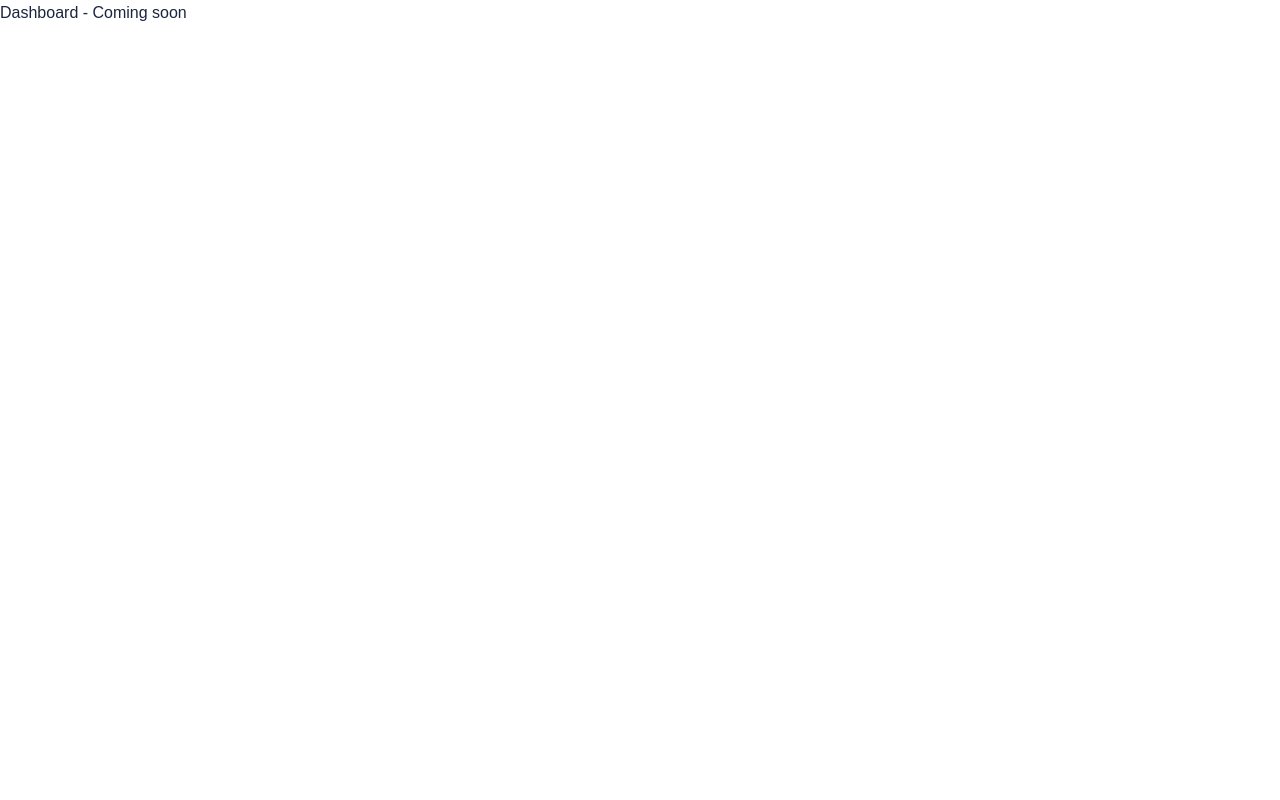
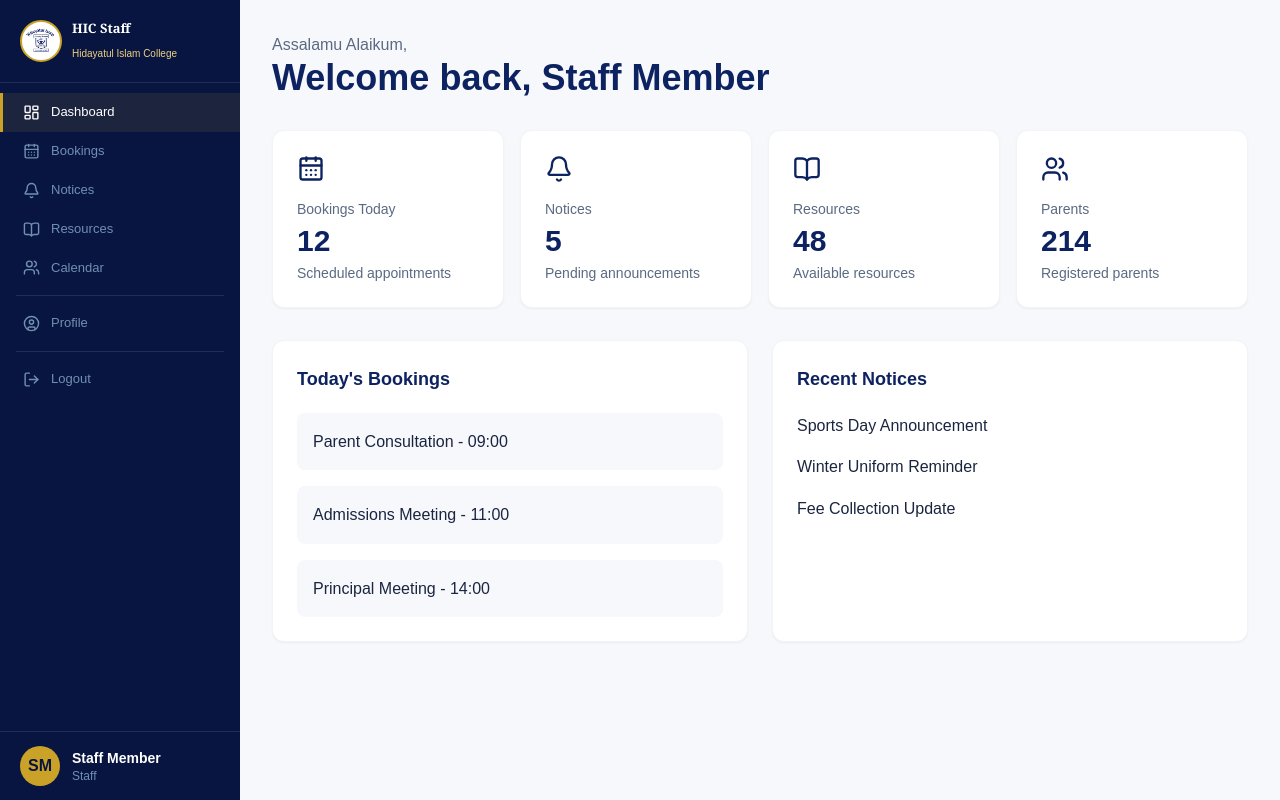
Before and after one commit to tashmacmay/hidayatul-islam-college-webapp-2.0, a Next.js app: page /staff/dashboard in a window 1280 px wide. Built offline with nearby package versions, Linux system fonts and the light colour scheme.

Commit message:
Add staff dashboard and sidebar

```diff
--- a/src/app/(parent)/layout.js
+++ b/src/app/(parent)/layout.js
@@ -1,3 +1,5 @@
+// layout.js
+
 import ParentSidebar from "@/components/parent/ParentSidebar";
 
 export default function ParentLayout({ children }) {
--- a/src/app/staff/dashboard/page.js
+++ b/src/app/staff/dashboard/page.js
@@ -1,3 +1,112 @@
-export default function DashboardPage() {
-  return <div>Dashboard - Coming soon</div>;
+import {
+  CalendarDays,
+  Bell,
+  BookOpen,
+  Users,
+} from "lucide-react";
+
+function StatCard({ icon, title, value, subtitle }) {
+  return (
+    <div className="rounded-xl border border-gray-100 bg-white p-6 shadow-sm">
+      <div className="mb-4 text-navy">
+        {icon}
+      </div>
+
+      <p className="text-sm text-text-muted">
+        {title}
+      </p>
+
+      <h3 className="mt-1 text-3xl font-bold text-navy">
+        {value}
+      </h3>
+
+      <p className="mt-1 text-sm text-text-muted">
+        {subtitle}
+      </p>
+    </div>
+  );
 }
+
+function DashboardCard({ title, children }) {
+  return (
+    <div className="rounded-xl border border-gray-100 bg-white p-6 shadow-sm">
+      <h2 className="mb-5 text-lg font-bold text-navy">
+        {title}
+      </h2>
+
+      {children}
+    </div>
+  );
+}
+
+export default function StaffDashboardPage() {
+  return (
+    <div>
+      <div className="mb-8">
+        <p className="text-text-muted">
+          Assalamu Alaikum,
+        </p>
+
+        <h1 className="text-4xl font-bold text-navy">
+          Welcome back, Staff Member
+        </h1>
+      </div>
+
+      <div className="mb-8 grid gap-4 md:grid-cols-2 xl:grid-cols-4">
+        <StatCard
+          icon={<CalendarDays size={28} />}
+          title="Bookings Today"
+          value="12"
+          subtitle="Scheduled appointments"
+        />
+
+        <StatCard
+          icon={<Bell size={28} />}
+          title="Notices"
+          value="5"
+          subtitle="Pending announcements"
+        />
+
+        <StatCard
+          icon={<BookOpen size={28} />}
+          title="Resources"
+          value="48"
+          subtitle="Available resources"
+        />
+
+        <StatCard
+          icon={<Users size={28} />}
+          title="Parents"
+          value="214"
+          subtitle="Registered parents"
+        />
+      </div>
+
+      <div className="grid gap-6 lg:grid-cols-2">
+        <DashboardCard title="Today's Bookings">
+          <div className="space-y-4">
+            <div className="rounded-lg bg-off-white p-4">
+              Parent Consultation - 09:00
+            </div>
+
+            <div className="rounded-lg bg-off-white p-4">
+              Admissions Meeting - 11:00
+            </div>
+
+            <div className="rounded-lg bg-off-white p-4">
+              Principal Meeting - 14:00
+            </div>
+          </div>
+        </DashboardCard>
+
+        <DashboardCard title="Recent Notices">
+          <div className="space-y-4">
+            <p>Sports Day Announcement</p>
+            <p>Winter Uniform Reminder</p>
+            <p>Fee Collection Update</p>
+          </div>
+        </DashboardCard>
+      </div>
+    </div>
+  );
+}
--- /dev/null
+++ b/src/app/staff/layout.js
@@ -0,0 +1,13 @@
+import StaffSidebar from "@/components/staff/StaffSidebar";
+
+export default function StaffLayout({ children }) {
+  return (
+    <div className="flex min-h-screen bg-[#f7f8fc]">
+      <StaffSidebar />
+
+      <main className="ml-[240px] flex-1 p-8">
+        {children}
+      </main>
+    </div>
+  );
+}
--- /dev/null
+++ b/src/components/staff/StaffSidebar.js
@@ -0,0 +1,134 @@
+"use client";
+
+import Link from "next/link";
+import { usePathname } from "next/navigation";
+
+import {
+  LayoutDashboard,
+  CalendarDays,
+  Bell,
+  BookOpen,
+  Users,
+  UserCircle,
+  LogOut,
+} from "lucide-react";
+
+const links = [
+  {
+    name: "Dashboard",
+    href: "/staff/dashboard",
+    icon: LayoutDashboard,
+  },
+  {
+    name: "Bookings",
+    href: "/staff/bookings",
+    icon: CalendarDays,
+  },
+  {
+    name: "Notices",
+    href: "/staff/notices",
+    icon: Bell,
+  },
+  {
+    name: "Resources",
+    href: "/staff/resources",
+    icon: BookOpen,
+  },
+  {
+    name: "Calendar",
+    href: "/staff/calendar",
+    icon: Users,
+  },
+];
+
+export default function StaffSidebar() {
+  const pathname = usePathname();
+
+  return (
+    <aside className="fixed left-0 top-0 bottom-0 z-50 flex w-[240px] flex-col bg-navy-dark">
+
+      {/* Logo */}
+      <div className="flex items-center gap-[10px] border-b border-white/10 px-5 py-[18px]">
+        <img
+          src="/images/HIC_Logo2.png"
+          alt="HIC Logo"
+          className="h-[42px] w-[42px] rounded-full border-2 border-gold bg-white p-[2px]"
+        />
+
+        <div>
+          <strong className="block font-serif text-[13px] font-bold text-white">
+            HIC Staff
+          </strong>
+
+          <span className="text-[10px] text-gold-light">
+            Hidayatul Islam College
+          </span>
+        </div>
+      </div>
+
+      {/* Navigation */}
+      <div className="flex-1 overflow-y-auto py-[10px]">
+        {links.map((link) => {
+          const Icon = link.icon;
+
+          const active = pathname === link.href;
+
+          return (
+            <Link
+              key={link.href}
+              href={link.href}
+              className={`flex items-center gap-[11px] border-l-[3px] px-5 py-[9px] text-[13px] font-medium transition-all ${
+                active
+                  ? "border-gold bg-[#c9a2271a] text-white"
+                  : "border-transparent text-[#7090b0] hover:bg-white/5 hover:text-white"
+              }`}
+            >
+              <Icon size={17} />
+
+              <span>{link.name}</span>
+            </Link>
+          );
+        })}
+
+        <div className="mx-4 my-2 h-px bg-white/10" />
+
+        <Link
+          href="/staff/profile"
+          className="flex items-center gap-[11px] border-l-[3px] border-transparent px-5 py-[9px] text-[13px] font-medium text-[#7090b0] hover:bg-white/5 hover:text-white"
+        >
+          <UserCircle size={17} />
+          Profile
+        </Link>
+
+        <div className="mx-4 my-2 h-px bg-white/10" />
+
+        <Link
+          href="/logout"
+          className="flex items-center gap-[11px] border-l-[3px] border-transparent px-5 py-[9px] text-[13px] font-medium text-[#7090b0] hover:bg-white/5 hover:text-white"
+        >
+          <LogOut size={17} />
+          Logout
+        </Link>
+      </div>
+
+      {/* User */}
+      <div className="border-t border-white/10 px-5 py-[14px]">
+        <div className="flex items-center gap-3">
+          <div className="flex h-10 w-10 items-center justify-center rounded-full bg-gold font-bold text-navy-dark">
+            SM
+          </div>
+
+          <div>
+            <div className="text-sm font-semibold text-white">
+              Staff Member
+            </div>
+
+            <div className="text-xs text-[#7090b0]">
+              Staff
+            </div>
+          </div>
+        </div>
+      </div>
+    </aside>
+  );
+}
```
Also changed, not shown: src/app/(parent)/my-bookings/overview/page.js (added).
